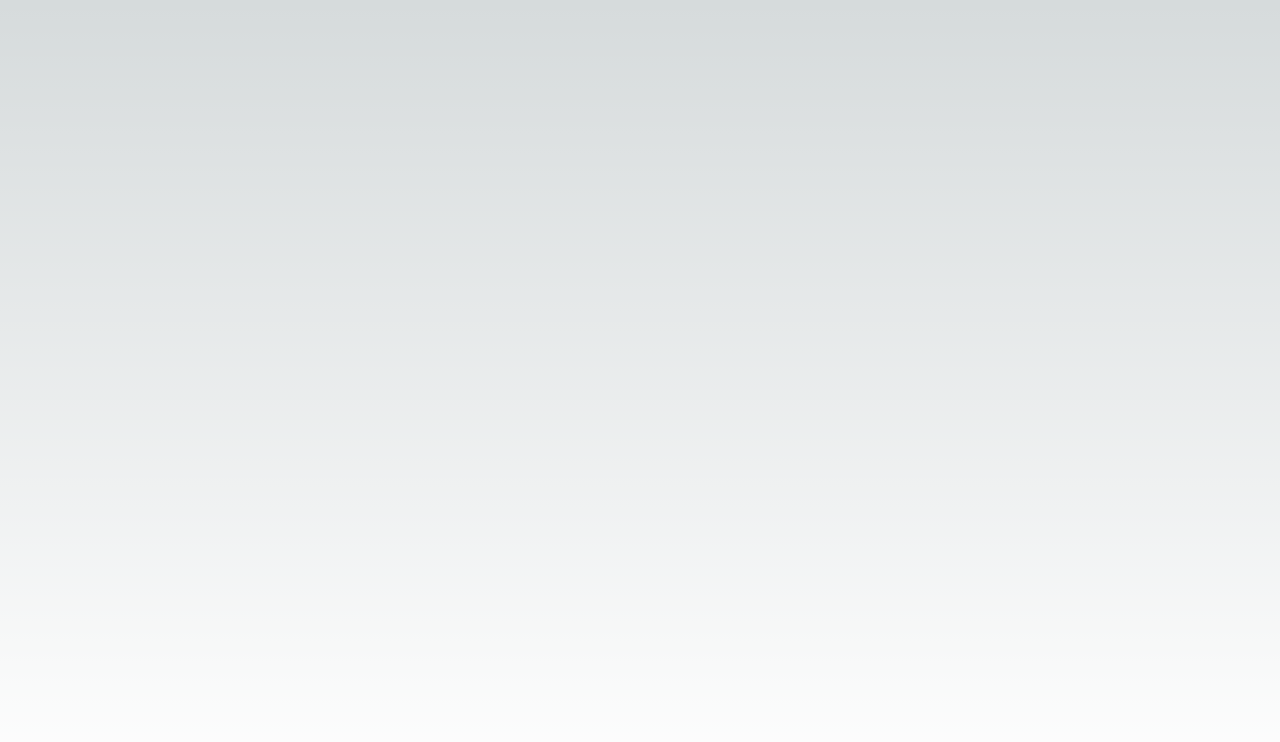
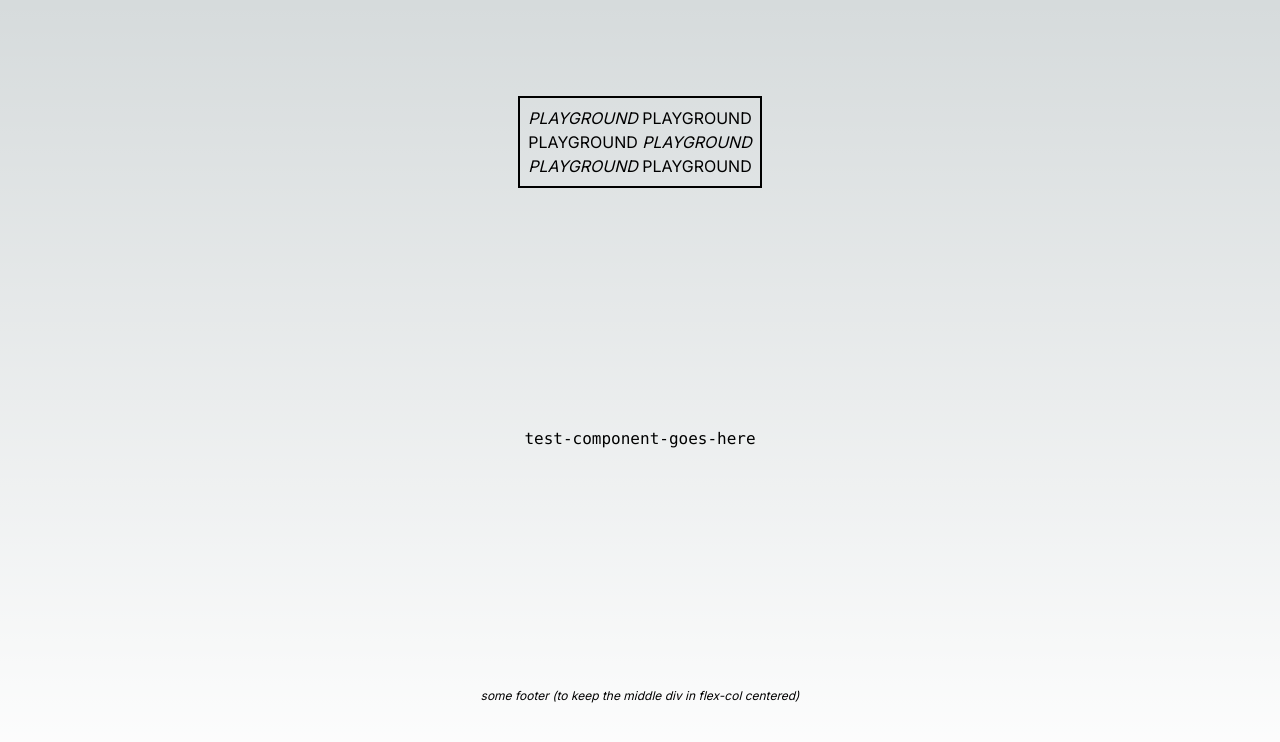
Before and after one commit to dCO2/nextjs-playground, a Next.js app: page / in a window 1280 px wide. Shown: the top 742 px of the page. Built offline with nearby package versions, Linux system fonts and the light colour scheme.

Commit message:
root for try-radixUI

```diff
--- a/app/page.tsx
+++ b/app/page.tsx
@@ -3,7 +3,19 @@ import Image from 'next/image'
 export default function Home() {
   return (
     <main className="flex min-h-screen flex-col items-center justify-between p-24">
-
+    <div className='border-solid border-2 border-black p-2'>
+      <i>PLAYGROUND</i>&nbsp;PLAYGROUND
+      <br/>
+      PLAYGROUND&nbsp;<i>PLAYGROUND</i>
+      <br/>
+      <i>PLAYGROUND</i>&nbsp;PLAYGROUND
+    </div>
+    <div>
+      <code>test-component-goes-here</code>
+    </div>
+    <div className='text-xs'>
+      <i>some footer (to keep the middle div in flex-col centered)</i>
+    </div>
     </main>
   )
 }
```
